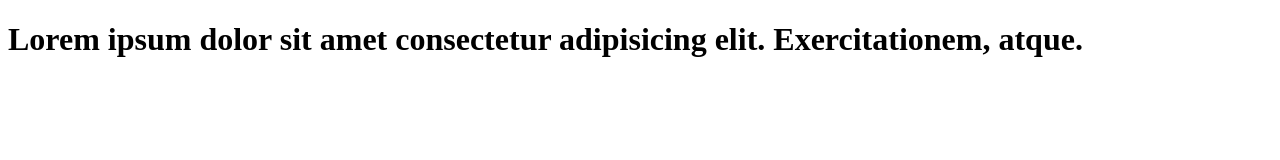
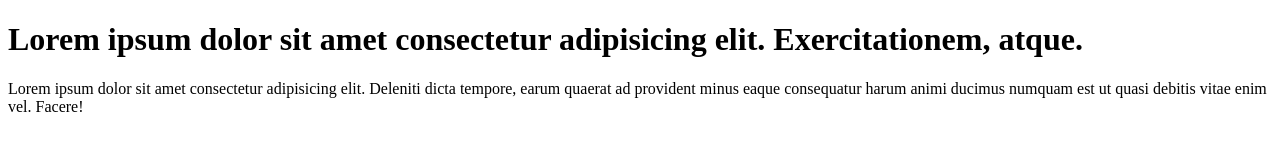
Before and after one commit to GCose/Learning-Git, a plain HTML site: page index.html in a window 1280 px wide. Drawn offline with Linux system fonts and the light colour scheme.

Commit message:
Added a new paragraph to the website.

```diff
--- a/index.html
+++ b/index.html
@@ -10,5 +10,10 @@
       Lorem ipsum dolor sit amet consectetur adipisicing elit. Exercitationem,
       atque.
     </h1>
+    <p>
+      Lorem ipsum dolor sit amet consectetur adipisicing elit. Deleniti dicta
+      tempore, earum quaerat ad provident minus eaque consequatur harum animi
+      ducimus numquam est ut quasi debitis vitae enim vel. Facere!
+    </p>
   </body>
 </html>
```
